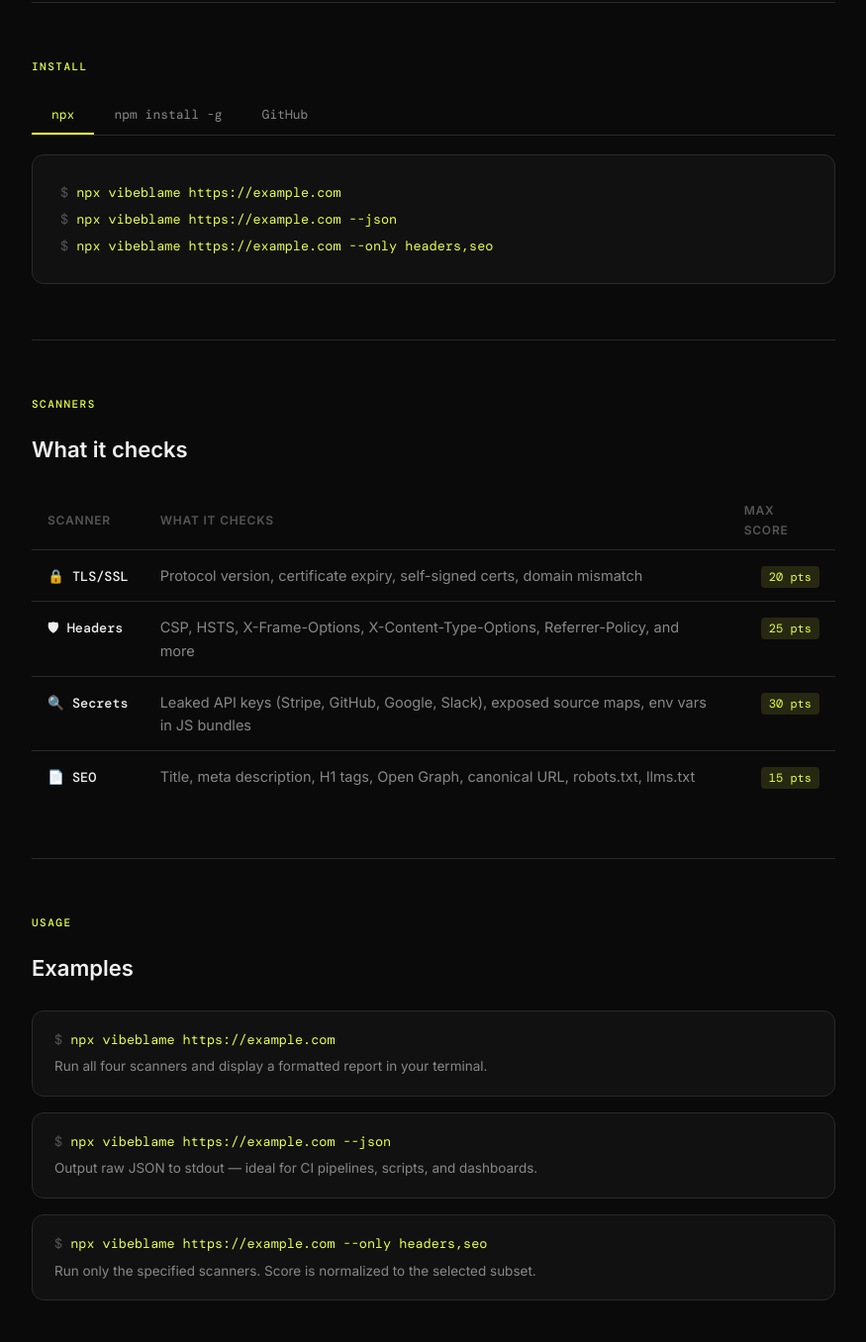
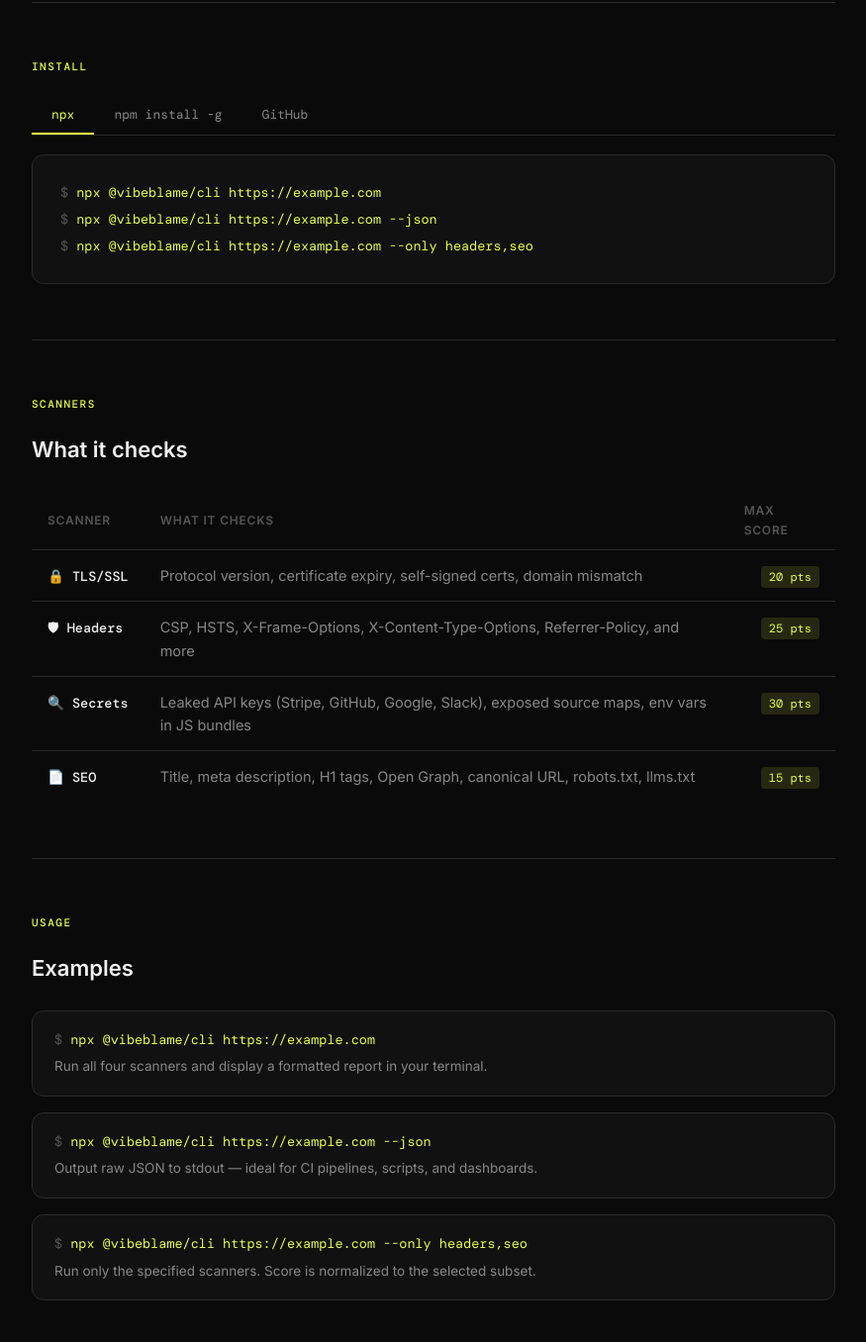
Before and after one commit to vibeblame/vibeblame-cli, a website: page docs/index.html in a window 1280 px wide. Shown: the part 904-2260 px from the top of the page at 99% size, without its empty margins (202-1077 px from the left). Drawn offline with nearby package versions, Linux system fonts and the light colour scheme.

Commit message:
feat: scope package to @vibeblame/cli, add npm publish workflow

```diff
--- a/docs/index.html
+++ b/docs/index.html
@@ -350,7 +350,7 @@
         <svg width="16" height="16" viewBox="0 0 24 24" fill="currentColor"><path d="M12 2C6.477 2 2 6.484 2 12.017c0 4.425 2.865 8.18 6.839 9.504.5.092.682-.217.682-.483 0-.237-.008-.868-.013-1.703-2.782.605-3.369-1.343-3.369-1.343-.454-1.158-1.11-1.466-1.11-1.466-.908-.62.069-.608.069-.608 1.003.07 1.531 1.032 1.531 1.032.892 1.53 2.341 1.088 2.91.832.092-.647.35-1.088.636-1.338-2.22-.253-4.555-1.113-4.555-4.951 0-1.093.39-1.988 1.029-2.688-.103-.253-.446-1.272.098-2.65 0 0 .84-.27 2.75 1.026A9.564 9.564 0 0112 6.844c.85.004 1.705.115 2.504.337 1.909-1.296 2.747-1.027 2.747-1.027.546 1.379.202 2.398.1 2.651.64.7 1.028 1.595 1.028 2.688 0 3.848-2.339 4.695-4.566 4.943.359.309.678.92.678 1.855 0 1.338-.012 2.419-.012 2.747 0 .268.18.58.688.482A10.019 10.019 0 0022 12.017C22 6.484 17.522 2 12 2z"/></svg>
         GitHub
       </a>
-      <a class="btn" href="https://www.npmjs.com/package/vibeblame-cli" target="_blank" rel="noopener">
+      <a class="btn" href="https://www.npmjs.com/package/@vibeblame/cli" target="_blank" rel="noopener">
         <svg width="16" height="16" viewBox="0 0 24 24" fill="currentColor"><path d="M1.763 0C.786 0 0 .786 0 1.763v20.474C0 23.214.786 24 1.763 24h20.474C23.214 24 24 23.214 24 22.237V1.763C24 .786 23.214 0 22.237 0zM5.13 5.323l13.837.019-.009 13.836h-3.464l.01-10.382h-3.456L12.04 19.17H5.113z"/></svg>
         npm
       </a>
@@ -369,7 +369,7 @@
         <div class="dot"></div>
         <div class="dot"></div>
       </div>
-      <div class="terminal-body"><span class="t-sec">$</span> npx vibeblame https://my-app.vercel.app
+      <div class="terminal-body"><span class="t-sec">$</span> npx @vibeblame/cli https://my-app.vercel.app
 
 <span class="t-sec">Scanning... </span><span class="t-accent">████████████████████</span><span class="t-sec"> 4/4</span>
 
@@ -400,15 +400,15 @@
 
     <div id="tab-npx" class="tab-panel active">
       <div class="install-box">
-        <code><span class="prompt">$ </span><span class="cmd">npx vibeblame https://example.com</span></code>
-        <code><span class="prompt">$ </span><span class="cmd">npx vibeblame https://example.com --json</span></code>
-        <code><span class="prompt">$ </span><span class="cmd">npx vibeblame https://example.com --only headers,seo</span></code>
+        <code><span class="prompt">$ </span><span class="cmd">npx @vibeblame/cli https://example.com</span></code>
+        <code><span class="prompt">$ </span><span class="cmd">npx @vibeblame/cli https://example.com --json</span></code>
+        <code><span class="prompt">$ </span><span class="cmd">npx @vibeblame/cli https://example.com --only headers,seo</span></code>
       </div>
     </div>
 
     <div id="tab-global" class="tab-panel">
       <div class="install-box">
-        <code><span class="prompt">$ </span><span class="cmd">npm install -g vibeblame-cli</span></code>
+        <code><span class="prompt">$ </span><span class="cmd">npm install -g @vibeblame/cli</span></code>
         <code><span class="prompt">$ </span><span class="cmd">vibeblame https://example.com</span></code>
       </div>
     </div>
@@ -466,15 +466,15 @@
     <h2>Examples</h2>
     <div class="examples-list">
       <div class="example-item">
-        <div class="example-cmd"><span class="prompt">$ </span><span class="cmd">npx vibeblame https://example.com</span></div>
+        <div class="example-cmd"><span class="prompt">$ </span><span class="cmd">npx @vibeblame/cli https://example.com</span></div>
         <div class="example-desc">Run all four scanners and display a formatted report in your terminal.</div>
       </div>
       <div class="example-item">
-        <div class="example-cmd"><span class="prompt">$ </span><span class="cmd">npx vibeblame https://example.com --json</span></div>
+        <div class="example-cmd"><span class="prompt">$ </span><span class="cmd">npx @vibeblame/cli https://example.com --json</span></div>
         <div class="example-desc">Output raw JSON to stdout — ideal for CI pipelines, scripts, and dashboards.</div>
       </div>
       <div class="example-item">
-        <div class="example-cmd"><span class="prompt">$ </span><span class="cmd">npx vibeblame https://example.com --only headers,seo</span></div>
+        <div class="example-cmd"><span class="prompt">$ </span><span class="cmd">npx @vibeblame/cli https://example.com --only headers,seo</span></div>
         <div class="example-desc">Run only the specified scanners. Score is normalized to the selected subset.</div>
       </div>
     </div>
--- a/package.json
+++ b/package.json
@@ -1,5 +1,5 @@
 {
-  "name": "vibeblame-cli",
+  "name": "@vibeblame/cli",
   "version": "0.1.0",
   "description": "Standalone security scanner for web applications",
   "type": "module",
@@ -10,6 +10,9 @@
     "build": "tsc -p tsconfig.json",
     "test": "tsc -p tsconfig.test.json && node --test dist/tests/scoring.test.js dist/tests/output.test.js dist/tests/scanners/headers.test.js dist/tests/scanners/secrets.test.js dist/tests/scanners/seo.test.js dist/tests/scanners/tls.test.js"
   },
+  "files": [
+    "dist/src"
+  ],
   "keywords": [
     "security",
     "scanner",
```
Also changed, not shown: .github/workflows/publish.yml (added), README.md.
